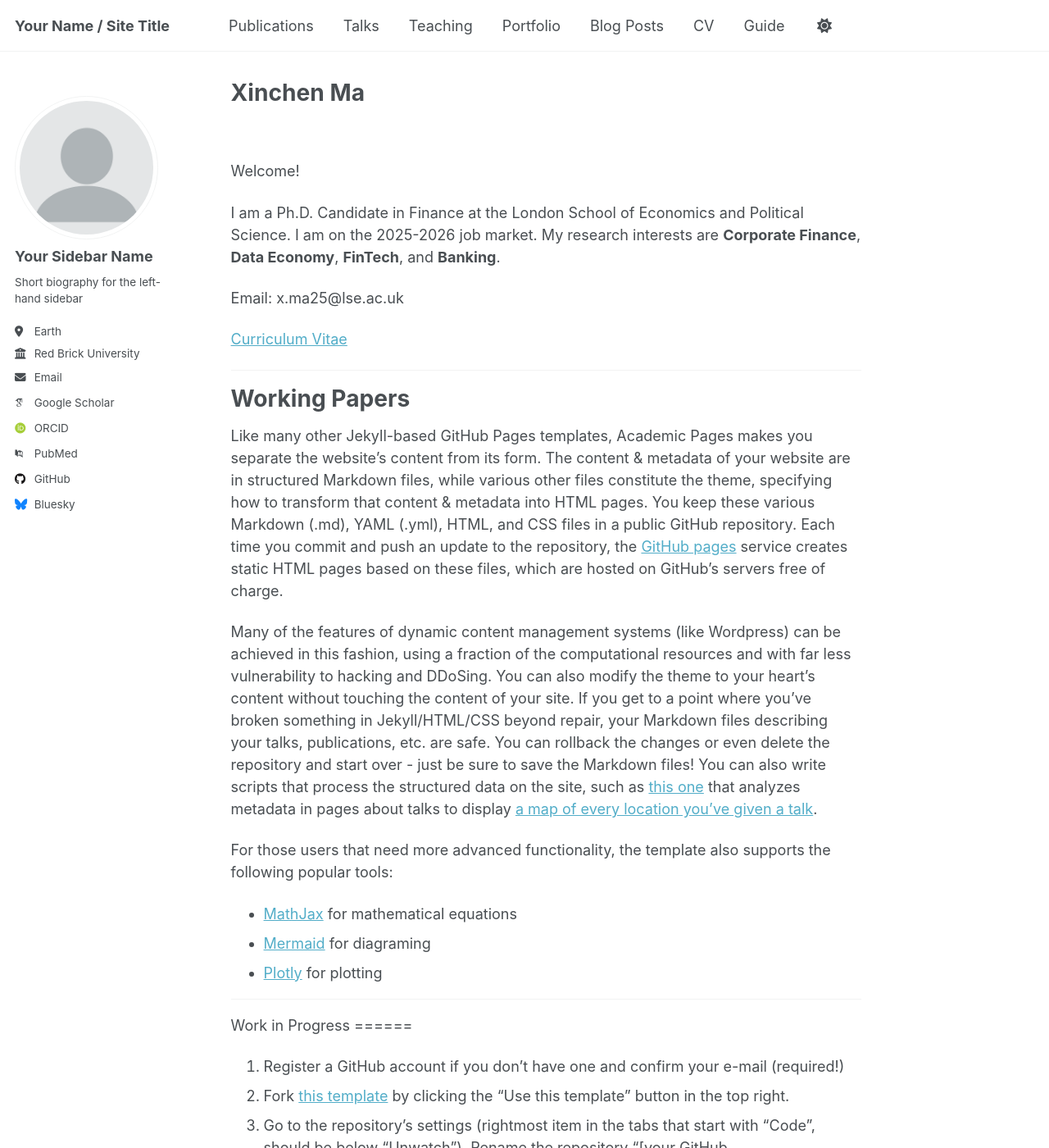
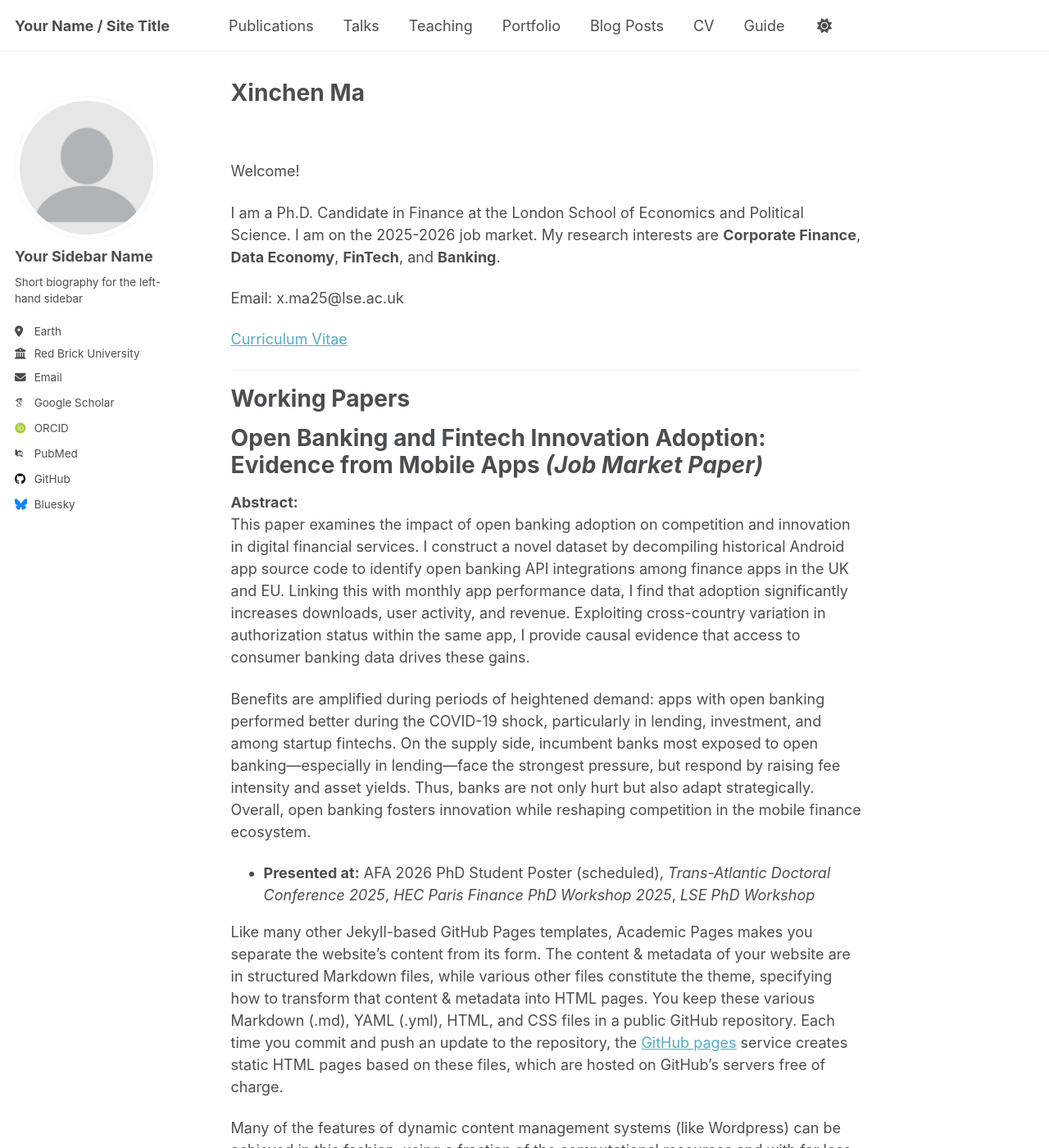
Before and after one commit to xinchen-ma/xinchen-ma.github.io, a Jekyll site: the page built from _pages/about.md, in a window 1280 px wide and 1400 px high. Shown: the whole window at 82% size. Built offline with Jekyll 4.4.1, drawn with Linux system fonts in a browser that asks for light colours; some web fonts are replaced; a script that is not in the unit is left out.

Commit message:
Update about.md

```diff
--- a/_pages/about.md
+++ b/_pages/about.md
@@ -20,6 +20,16 @@ Email: x.ma25@lse.ac.uk
 
 Working Papers
 ======
+# Open Banking and Fintech Innovation Adoption: Evidence from Mobile Apps *(Job Market Paper)*
+
+**Abstract:**
+This paper examines the impact of open banking adoption on competition and innovation in digital financial services. I construct a novel dataset by decompiling historical Android app source code to identify open banking API integrations among finance apps in the UK and EU. Linking this with monthly app performance data, I find that adoption significantly increases downloads, user activity, and revenue. Exploiting cross-country variation in authorization status within the same app, I provide causal evidence that access to consumer banking data drives these gains.
+
+Benefits are amplified during periods of heightened demand: apps with open banking performed better during the COVID-19 shock, particularly in lending, investment, and among startup fintechs. On the supply side, incumbent banks most exposed to open banking—especially in lending—face the strongest pressure, but respond by raising fee intensity and asset yields. Thus, banks are not only hurt but also adapt strategically. Overall, open banking fosters innovation while reshaping competition in the mobile finance ecosystem.
+
+- **Presented at:** AFA 2026 PhD Student Poster (scheduled), *Trans-Atlantic Doctoral Conference 2025*, *HEC Paris Finance PhD Workshop 2025*, *LSE PhD Workshop*
+
+
 Like many other Jekyll-based GitHub Pages templates, Academic Pages makes you separate the website's content from its form. The content & metadata of your website are in structured Markdown files, while various other files constitute the theme, specifying how to transform that content & metadata into HTML pages. You keep these various Markdown (.md), YAML (.yml), HTML, and CSS files in a public GitHub repository. Each time you commit and push an update to the repository, the [GitHub pages](https://pages.github.com/) service creates static HTML pages based on these files, which are hosted on GitHub's servers free of charge.
 
 Many of the features of dynamic content management systems (like Wordpress) can be achieved in this fashion, using a fraction of the computational resources and with far less vulnerability to hacking and DDoSing. You can also modify the theme to your heart's content without touching the content of your site. If you get to a point where you've broken something in Jekyll/HTML/CSS beyond repair, your Markdown files describing your talks, publications, etc. are safe. You can rollback the changes or even delete the repository and start over - just be sure to save the Markdown files! You can also write scripts that process the structured data on the site, such as [this one](https://github.com/academicpages/academicpages.github.io/blob/master/talkmap.ipynb) that analyzes metadata in pages about talks to display [a map of every location you've given a talk](https://academicpages.github.io/talkmap.html).
```
